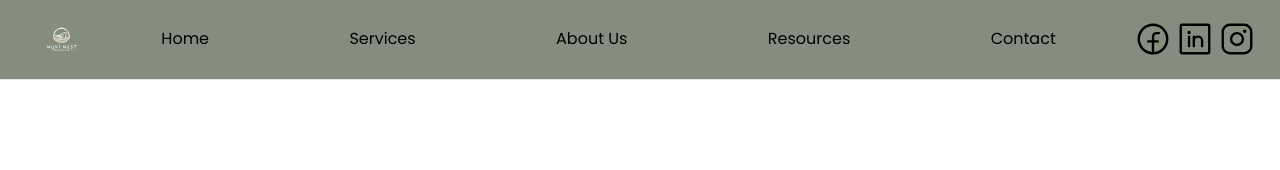
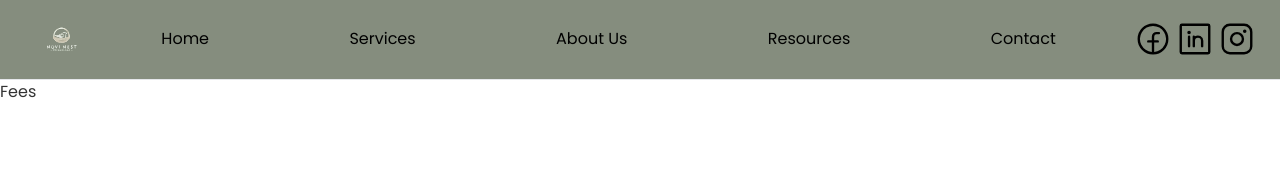
Before and after one commit to TheBigBookMan/NoviNest, a React (Vite) app: page /fees in a window 1280 px wide. Shown: the top 170 px of the page. Built offline with nearby package versions, Linux system fonts and the light colour scheme; a web font is replaced by a local one.

Commit message:
create the fees page

```diff
--- a/src/App.jsx
+++ b/src/App.jsx
@@ -7,6 +7,7 @@ import AboutUs from './pages/AboutUs';
 import Resources from './pages/Resources';
 import Contact from './pages/Contact';
 import {Routes, Route} from 'react-router-dom';
+import Fees from './pages/Fees';
 
 function App() {
     return (
@@ -20,6 +21,7 @@ function App() {
                 <Route path='/about-us' element={<AboutUs />} />
                 <Route path='/resources' element={<Resources />} />
                 <Route path='/contact' element={<Contact />} />
+                <Route path='/fees' element={<Fees />} />
 
             </Routes>
         </div>
--- /dev/null
+++ b/src/pages/Fees.jsx
@@ -0,0 +1,15 @@
+
+
+//  https://entangledminds.com.au/rates-insurance
+// have link to and from the services page
+
+
+const Fees = () => {
+    return (
+        <div>
+            <p>Fees</p>
+        </div>
+    )
+}
+
+export default Fees;
```
